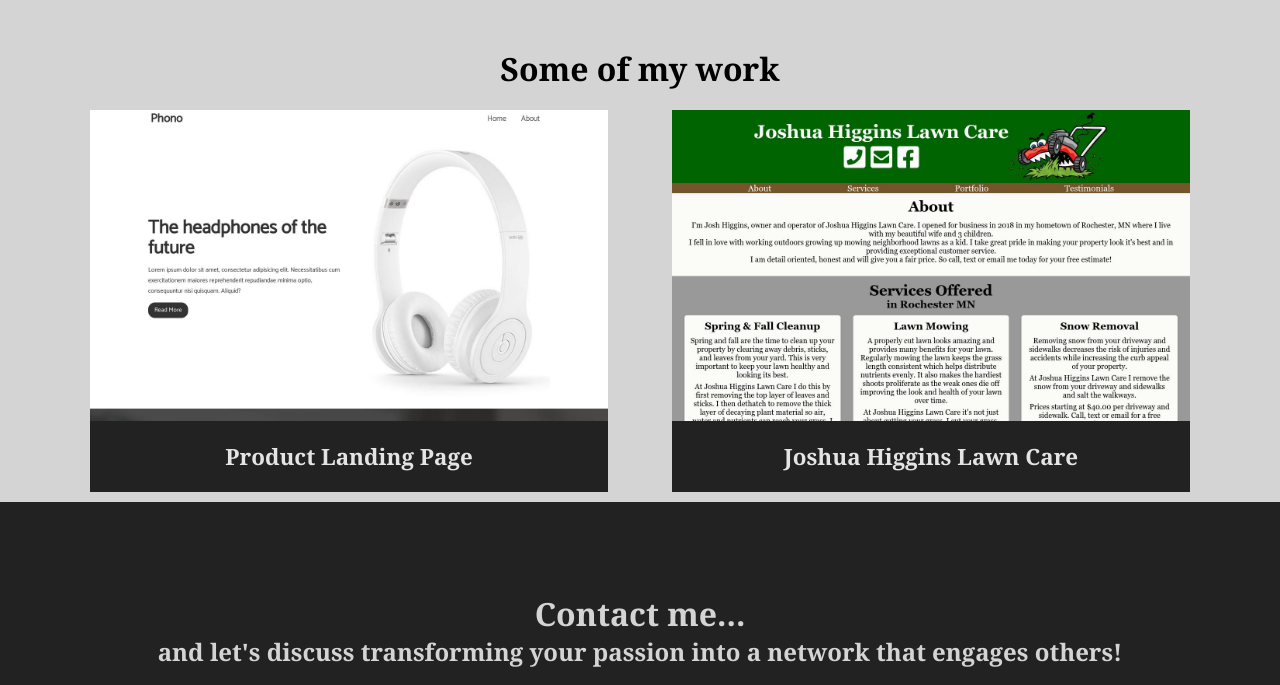
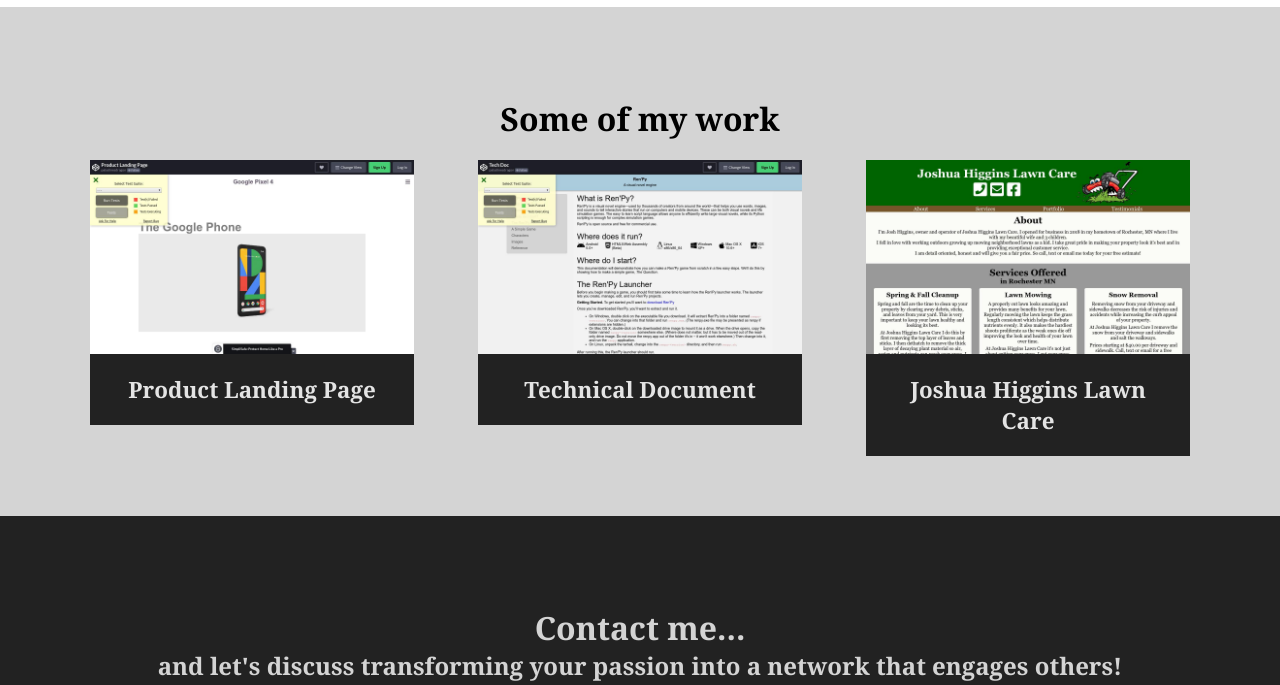
Before and after one commit to paladinesdragon/Portfolio, a plain HTML site: page index.html in a window 1280 px wide. Shown: the part 1281-1966 px from the top of the page. Drawn offline with Linux system fonts and the light colour scheme.

Commit message:
added another project

```diff
--- a/index.html
+++ b/index.html
@@ -52,9 +52,13 @@
         <section id="projects">
             <h2>Some of my work</h2>
                 <section class="projects-grid">
-                    <a class="project-tile" href="https://head-phono.netlify.app/" target="_blank">
-                        <img src="img/head-phono.jpg" alt="project image">
+                    <a class="project-tile" href="https://codepen.io/blackRabbit3dx/full/gObOvBz" target="_blank">
+                        <img src="img/product_landing.jpg" alt="project image">
                         <p>Product Landing Page</p>
+                    </a>
+                    <a class="project-tile" href="https://codepen.io/blackRabbit3dx/full/wvMgomO" target="_blank">
+                        <img src="img/tech_doc.jpg" alt="project image">
+                        <p>Technical Document</p>
                     </a>
                     <a class="project-tile" href="https://joshuahigginslawncare.com/" target="_blank">
                         <img src="img/jhlc.jpg" alt="project image">
--- a/style.css
+++ b/style.css
@@ -112,6 +112,7 @@ img {
     grid-template-columns:repeat(auto-fit, minmax(300px, 1fr));
     grid-gap:2rem;
     justify-items:center;
+    padding-bottom:50px;
 }
 
 i {
@@ -172,6 +173,7 @@ i {
     grid-gap:4rem;
     max-width:1100px;
     margin:auto;
+    padding-bottom:50px;
 }
 
 .projects-grid img {
```
Also changed, not shown: img/product_landing.jpg (added), img/tech_doc.jpg (added).
